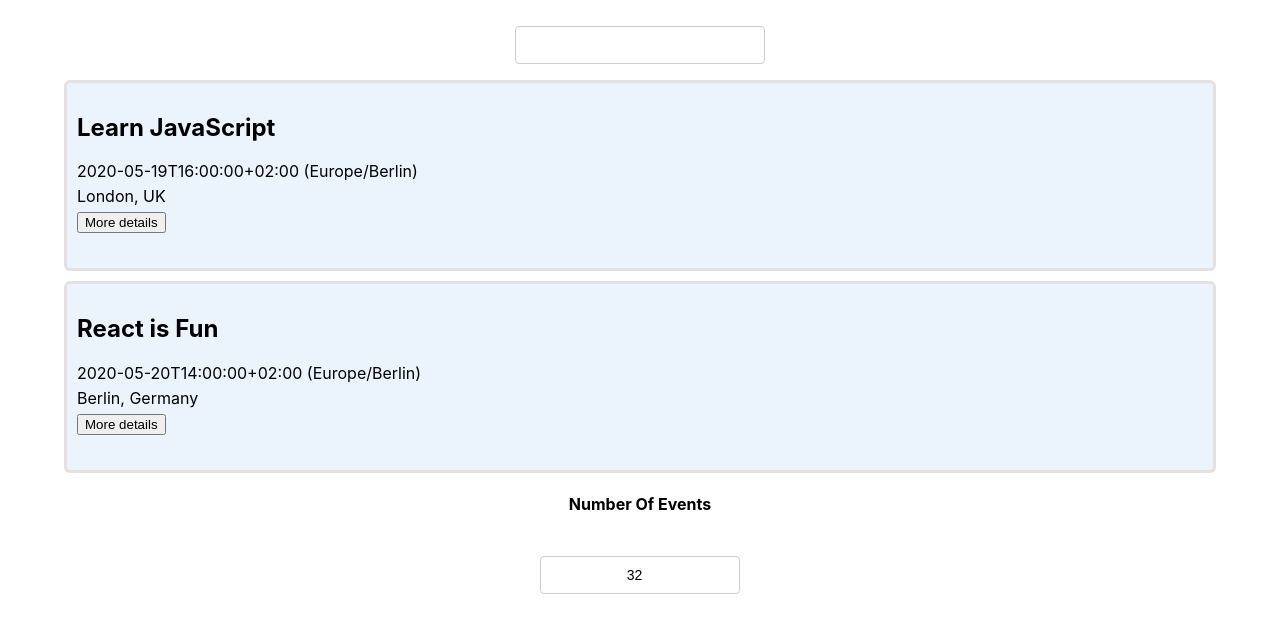
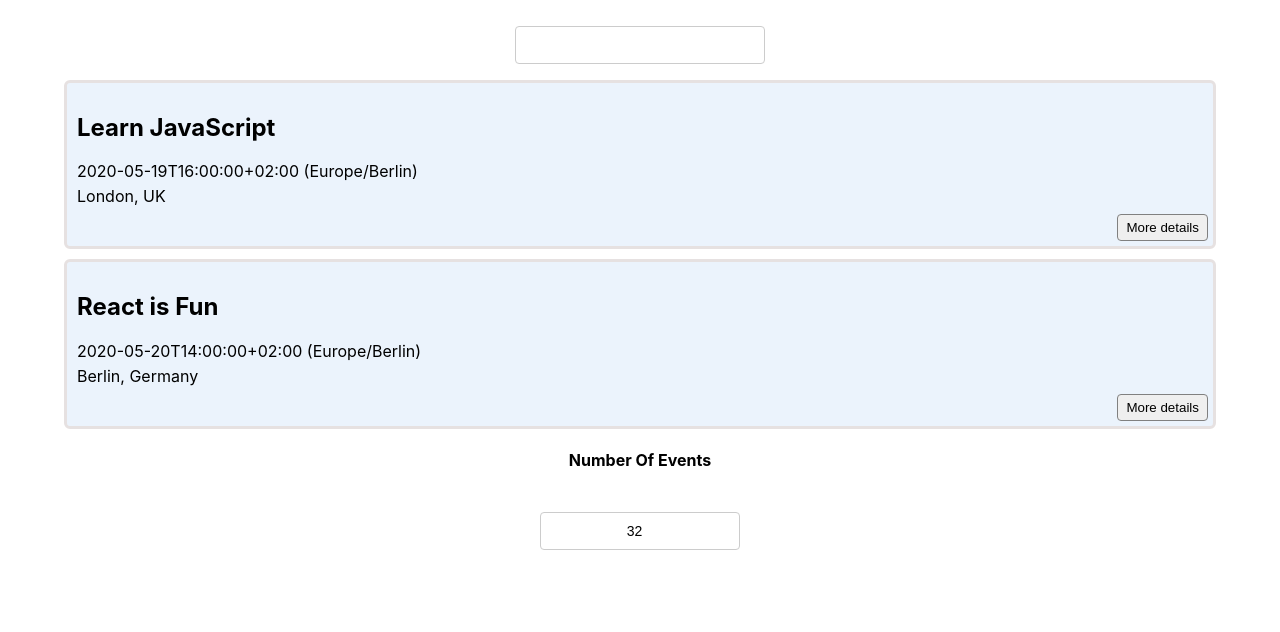
Before and after one commit to 21-Red-code/meet-app, a React (Create React App) app: page / in a window 1280 px wide. Shown: the top 632 px of the page. Built offline with nearby package versions, Linux system fonts and the light colour scheme; what atatus-spa would draw is missing.

Commit message:
some styling
Adding overflow-x: hidden to event detail link.

```diff
--- a/src/App.css
+++ b/src/App.css
@@ -86,14 +86,23 @@ input[type="number"] {
   background: rgb(235, 243, 252);
 }
 
-.details-btn {
+.event__more-detail__link-line {
+  overflow-x: hidden;
+}
+
+.event__details-button {
   position: absolute;
   right: 5px;
   bottom: 5px;
   padding: 5px 8px;
+  border: 1px solid gray;
   border-radius: 4px;
   outline: none;
   cursor: pointer;
+}
+
+.event__details-button:hover {
+  background-color: #83b4e2;
 }
 
 .name {
--- a/src/Event.js
+++ b/src/Event.js
@@ -38,11 +38,11 @@ class Event extends Component {
 						<p className="event__more-details__description">
 							{event.description}
 						</p>
-						<p className="event__more-detail__link-line">
+						<div className="event__more-detail__link-line">
 							<a className="event__more-detail__link" href={event.htmlLink}>
 								{event.htmlLink}
 							</a>
-						</p>
+						</div>
 					</div>
 				)}
 
```
